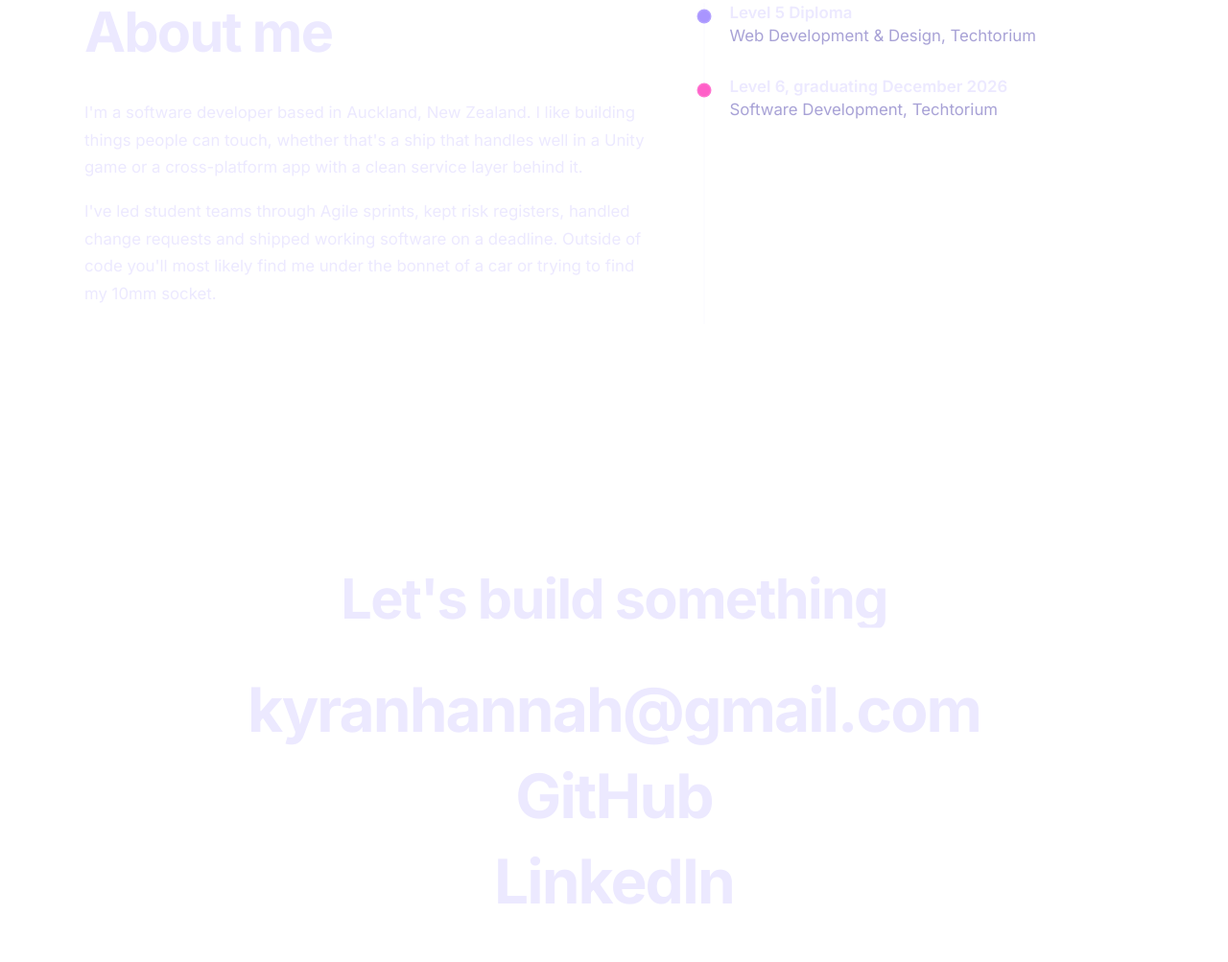
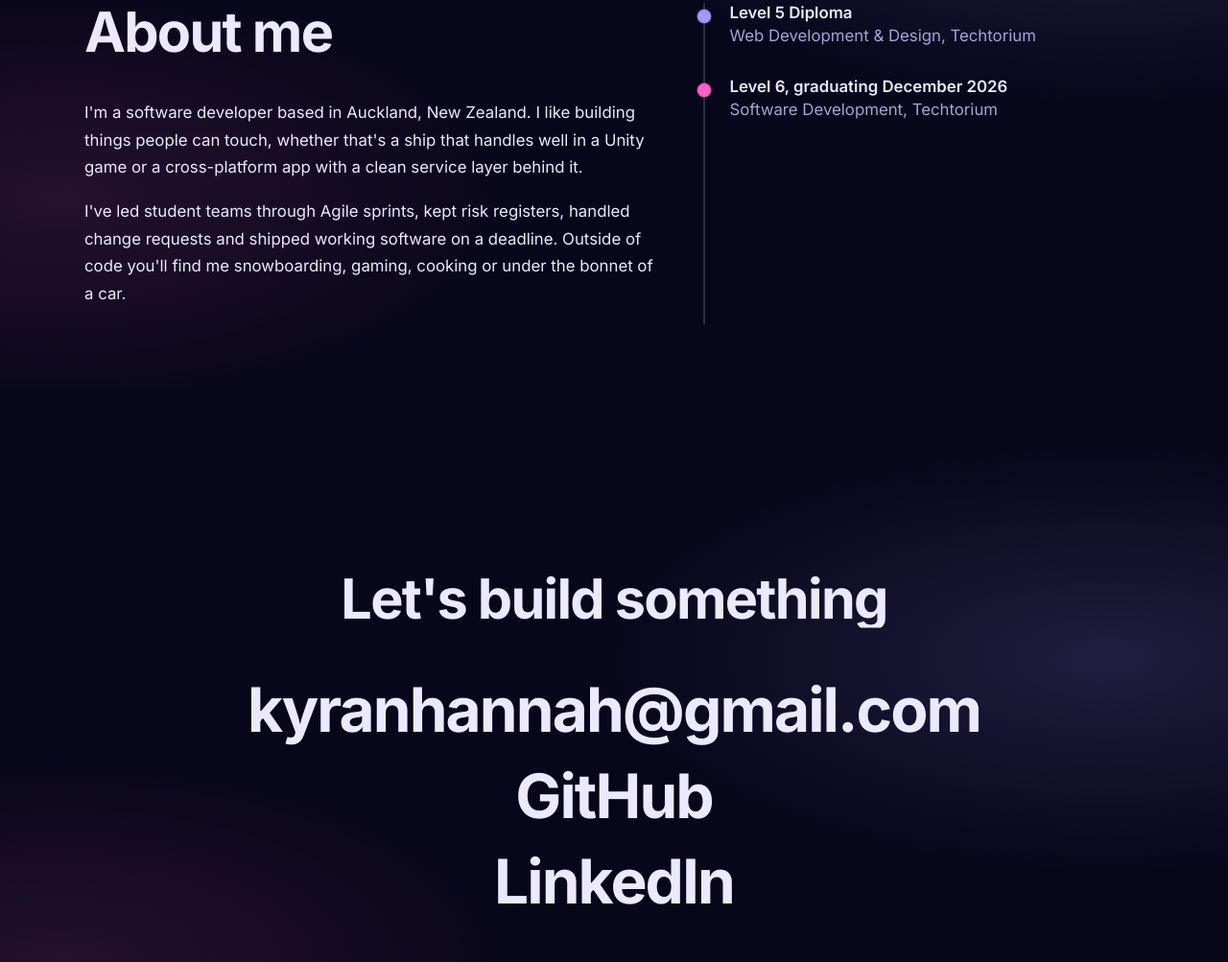
Before and after one commit to Kyran4/Kyran4.github.io, a plain HTML site: page index.html in a window 1280 px wide. Shown: the part 1994-2997 px from the top of the page at 96% size. Drawn offline with Linux system fonts and the light colour scheme.

Commit message:
Fix background in light mode

```diff
--- a/index.html
+++ b/index.html
@@ -3,6 +3,8 @@
 <head>
 <meta charset="utf-8">
 <meta name="viewport" content="width=device-width, initial-scale=1">
+<meta name="color-scheme" content="dark">
+<meta name="theme-color" content="#07061a">
 <title>Kyran Hannah - Software developer, Auckland</title>
 <meta name="description" content="Portfolio of Kyran Hannah: games, mobile apps and web apps built with C#, .NET and Unity.">
 <link rel="preconnect" href="https://fonts.googleapis.com">
@@ -11,8 +13,8 @@
 <style>
 :root{--bg:#07061a;--bg2:#15103a;--ink:#ece9ff;--dim:#a8a2d6;--cyan:#a995ff;--pink:#ff5fc8;--amber:#ffd36e;--line:rgba(236,233,255,.17);--d:'Inter','Segoe UI',system-ui,Arial,sans-serif;--b:'Inter','Segoe UI',system-ui,Arial,sans-serif}
 *{box-sizing:border-box;margin:0}
-html{scroll-behavior:smooth}
-body{background:var(--bg) radial-gradient(60% 40% at 90% 35%,rgba(169,149,255,.16),transparent 70%) fixed,radial-gradient(55% 40% at 5% 75%,rgba(255,95,200,.12),transparent 70%) fixed;color:var(--ink);font:400 1.05rem/1.7 var(--b);-webkit-font-smoothing:antialiased;overflow-x:hidden}
+html{scroll-behavior:smooth;background:var(--bg);color-scheme:dark}
+body{background-color:var(--bg);background-image:radial-gradient(60% 40% at 90% 35%,rgba(169,149,255,.16),transparent 70%),radial-gradient(55% 40% at 5% 75%,rgba(255,95,200,.12),transparent 70%);background-attachment:fixed;color:var(--ink);font:400 1.05rem/1.7 var(--b);-webkit-font-smoothing:antialiased;overflow-x:hidden}
 a{color:inherit}
 :focus-visible{outline:2px solid var(--cyan);outline-offset:3px}
 nav{position:fixed;inset:0 0 auto;z-index:20;display:flex;justify-content:space-between;align-items:center;padding:1.1rem clamp(1rem,4vw,3rem);mix-blend-mode:difference}
@@ -113,7 +115,7 @@ body.open .panel{transform:none}
   <div>
     <h2>About me</h2>
     <p>I'm a software developer based in Auckland, New Zealand. I like building things people can touch, whether that's a ship that handles well in a Unity game or a cross-platform app with a clean service layer behind it.</p>
-    <p>I've led student teams through Agile sprints, kept risk registers, handled change requests and shipped working software on a deadline. Outside of code you'll most likely find me under the bonnet of a car or trying to find my 10mm socket.</p>
+    <p>I've led student teams through Agile sprints, kept risk registers, handled change requests and shipped working software on a deadline. Outside of code you'll find me snowboarding, gaming, cooking or under the bonnet of a car.</p>
   </div>
   <ol class="tl" aria-label="Education">
     <li><b>Level 5 Diploma</b><span>Web Development &amp; Design, Techtorium</span></li>
@@ -150,7 +152,7 @@ const projects=[
   b:['Django backend','Built for fun outside of coursework'],k:['Python','Django','CSS'],r:[['View repo','TechWebsite']]},
  {t:'Asteroid Blast',s:'2D space game in Unity',d:'A complete 2D Unity game, from design and animation to scripting, sound and effects.',
   b:['Rigidbody2D ship physics with thrusters and smooth rotation','Asteroid spawner plus a chase variant with different behaviour','Time-freeze power-up, pickups, score, lives and respawn','Event-driven architecture linking gameplay, UI, audio and VFX','Menus built with UI Toolkit; multiple levels and scenes'],
-  k:['Unity','C#','Input System','UI Toolkit'],r:[['View repo','Asteroid-Blast-Playable']]}
+  k:['Unity','C#','Input System','UI Toolkit'],r:[['View repo','AsteroidBlast']]}
 ];
 const skills=['C#','.NET MAUI','ASP.NET Core','EF Core','SQL Server','SQLite','Unity','Python','Django','Razor Pages','Git','Azure Boards'];
 // --------------------------------------------
```
